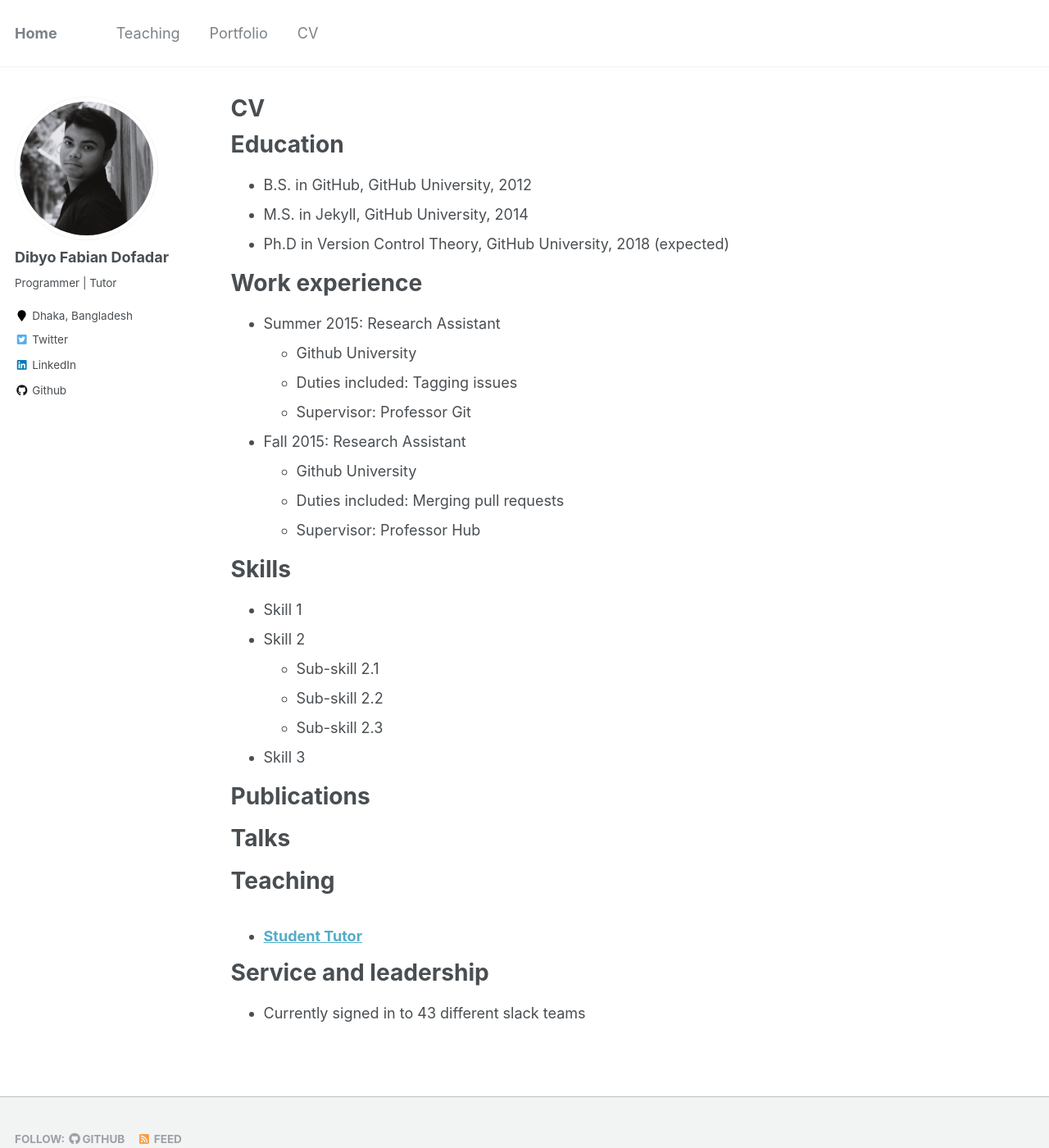
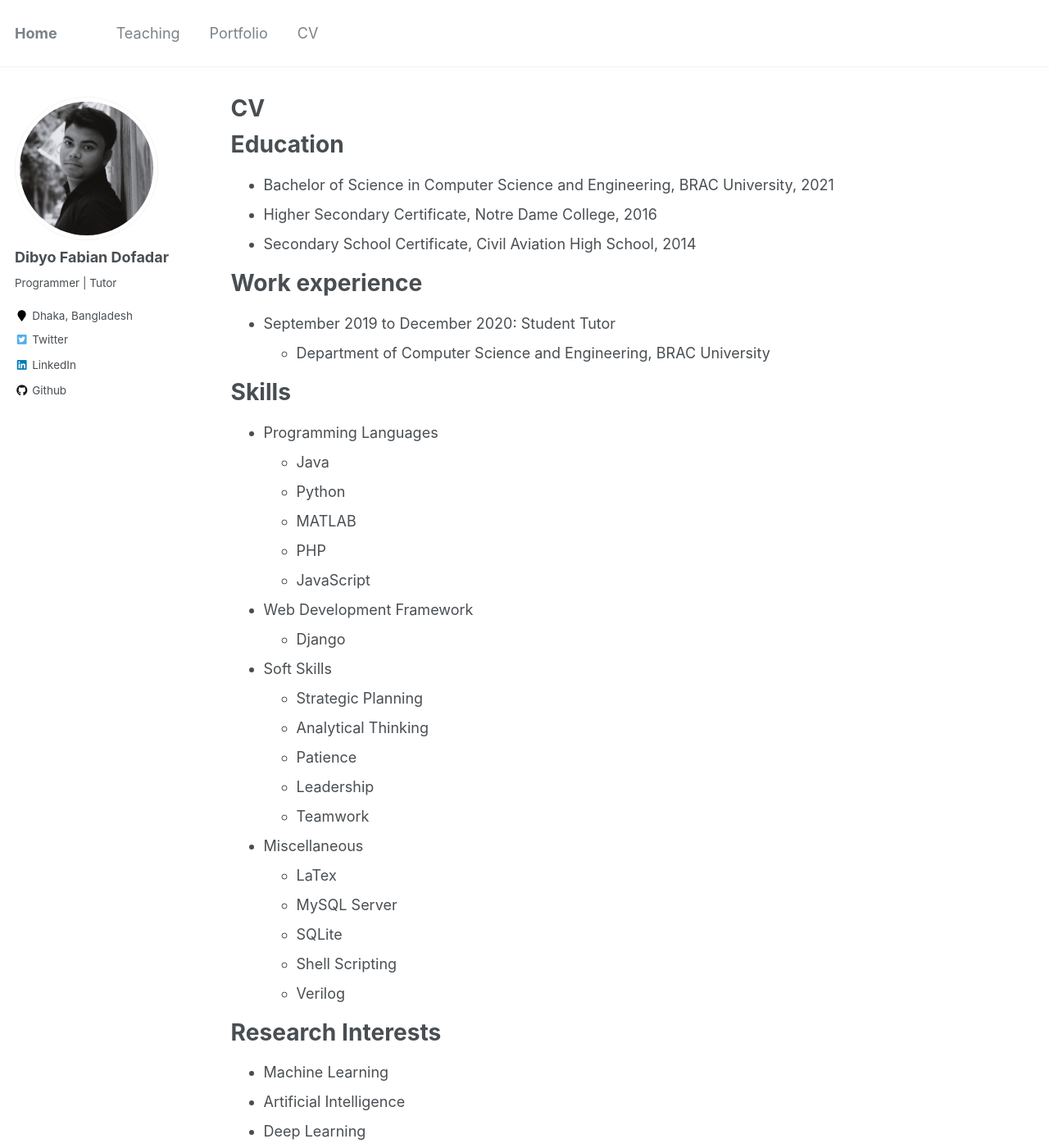
Before and after one commit to fabian-dibyo/fabian-dibyo.github.io, a Jekyll site: the page built from _pages/cv.md, in a window 1280 px wide and 1400 px high. Shown: the whole window at 82% size. Built offline with Jekyll 4.4.1, drawn with Linux system fonts in a browser that asks for light colours; some of the changed text lies outside the part shown.

Commit message:
Update cv.md

```diff
--- a/_pages/cv.md
+++ b/_pages/cv.md
@@ -11,49 +11,66 @@ redirect_from:
 
 Education
 ======
-* B.S. in GitHub, GitHub University, 2012
-* M.S. in Jekyll, GitHub University, 2014
-* Ph.D in Version Control Theory, GitHub University, 2018 (expected)
+* Bachelor of Science in Computer Science and Engineering, BRAC University, 2021
+* Higher Secondary Certificate, Notre Dame College, 2016
+* Secondary School Certificate, Civil Aviation High School, 2014
 
 Work experience
 ======
-* Summer 2015: Research Assistant
-  * Github University
-  * Duties included: Tagging issues
-  * Supervisor: Professor Git
-
-* Fall 2015: Research Assistant
-  * Github University
-  * Duties included: Merging pull requests
-  * Supervisor: Professor Hub
+* September 2019 to December 2020: Student Tutor
+  * Department of Computer Science and Engineering, BRAC University
 
 Skills
 ======
-* Skill 1
-* Skill 2
-  * Sub-skill 2.1
-  * Sub-skill 2.2
-  * Sub-skill 2.3
-* Skill 3
+* Programming Languages
+  * Java
+  * Python
+  * MATLAB
+  * PHP
+  * JavaScript
 
-Publications
+* Web Development Framework
+  * Django
+
+* Soft Skills
+  * Strategic Planning
+  * Analytical Thinking
+  * Patience
+  * Leadership
+  * Teamwork
+
+* Miscellaneous
+  * LaTex
+  * MySQL Server
+  * SQLite
+  * Shell Scripting
+  * Verilog
+
+Research Interests
 ======
-  <ul>{% for post in site.publications %}
-    {% include archive-single-cv.html %}
-  {% endfor %}</ul>
+* Machine Learning
+* Artificial Intelligence
+* Deep Learning
+* Optimization Algorithms
 
-Talks
-======
-  <ul>{% for post in site.talks %}
-    {% include archive-single-talk-cv.html %}
-  {% endfor %}</ul>
+#Publications
+#======
+#  <ul>{% for post in site.publications %}
+#    {% include archive-single-cv.html %}
+#  {% endfor %}</ul>
 
-Teaching
-======
-  <ul>{% for post in site.teaching %}
-    {% include archive-single-cv.html %}
-  {% endfor %}</ul>
+#Talks
+#======
+#  <ul>{% for post in site.talks %}
+#    {% include archive-single-talk-cv.html %}
+#  {% endfor %}</ul>
 
-Service and leadership
-======
-* Currently signed in to 43 different slack teams
+#Teaching
+#======
+#  <ul>{% for post in site.teaching %}
+#    {% include archive-single-cv.html %}
+#  {% endfor %}</ul>
+
+#Service and leadership
+#======
+#* Currently signed in to 43 different slack teams
```
